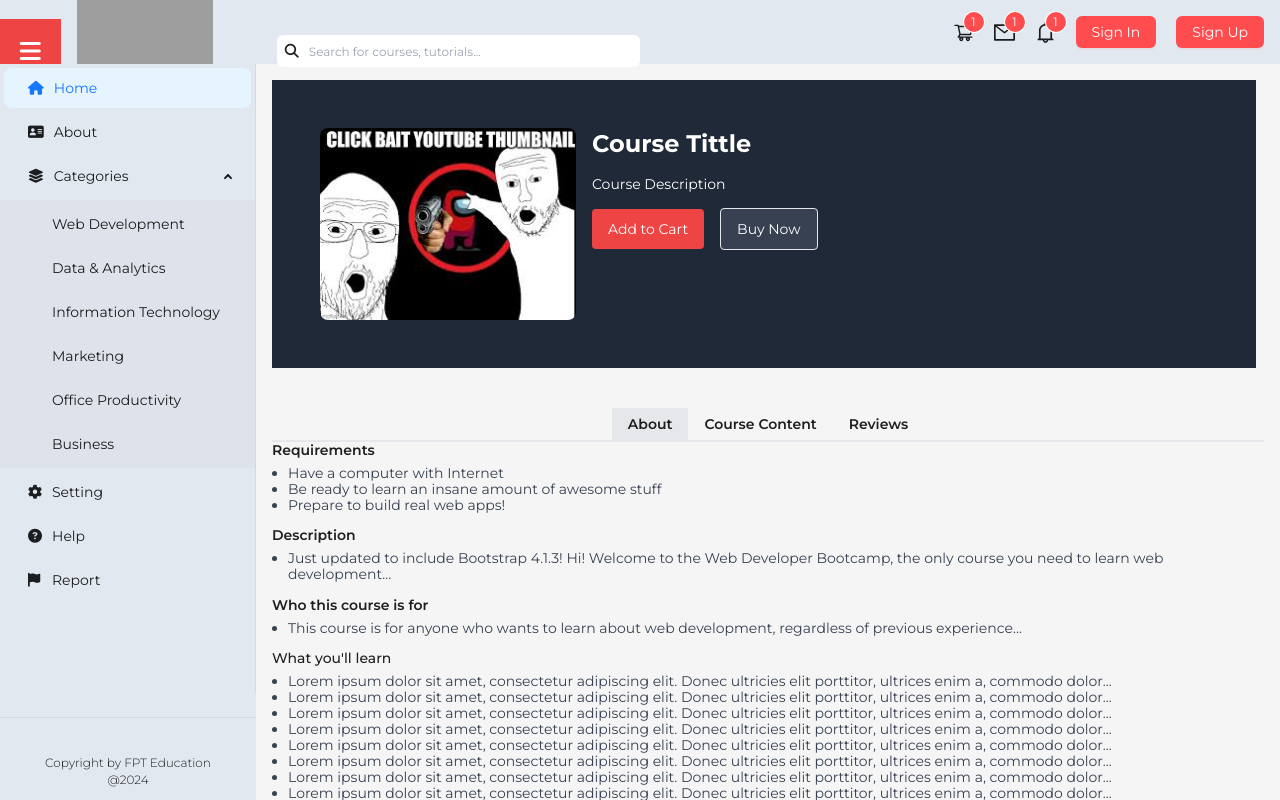
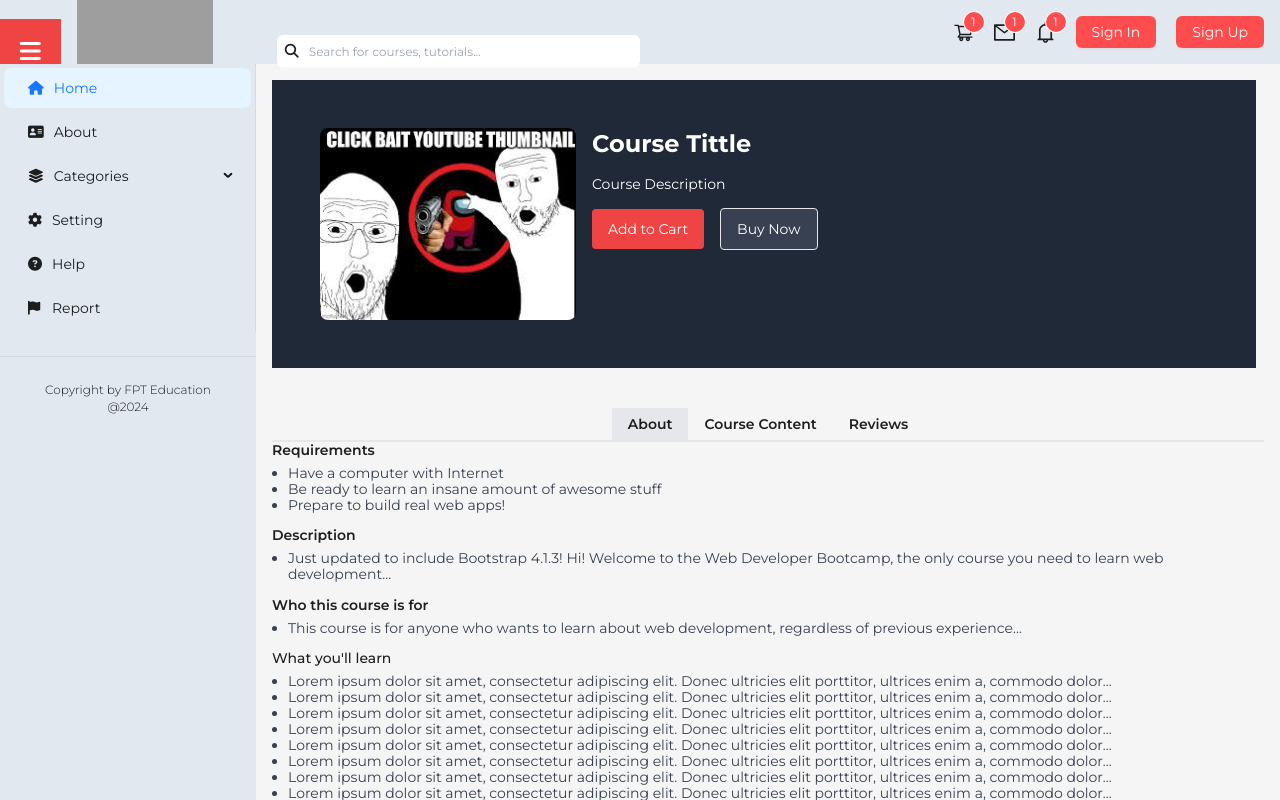
Before and after one commit to davidnguyen27/fpt_learning, a React (Vite) app: page /detail in a window 1280 px wide. Built offline with nearby package versions, Linux system fonts and the light colour scheme; grey boxes are pictures that could not be loaded.

Commit message:
AppSider Update

```diff
--- a/src/components/Layout/AppSider.tsx
+++ b/src/components/Layout/AppSider.tsx
@@ -1,3 +1,4 @@
+import React, { useState } from "react";
 import { Divider, Menu } from "antd";
 import { Footer } from "antd/es/layout/layout";
 import SubMenu from "antd/es/menu/SubMenu";
@@ -5,28 +6,61 @@ import { useNavigate } from "react-router-dom";
 
 const AppSider: React.FC<{ className?: string }> = () => {
   const navigate = useNavigate();
+  const [openKeys, setOpenKeys] = useState<string[]>([]);
+  const [selectedKeys, setSelectedKeys] = useState<string[]>(["1"]);
+
+  const onOpenChange = (keys: string[]) => {
+    setOpenKeys(keys.length ? [keys[keys.length - 1]] : []);
+  };
+
+  const onSelect = ({ key }: { key: string }) => {
+    setSelectedKeys([key]);
+    navigateToPage(key);
+  };
+
+  const navigateToPage = (key: string) => {
+    switch (key) {
+      case "1":
+        navigate("/");
+        break;
+      case "2":
+        navigate("/about");
+        break;
+      case "9":
+        navigate("/settings-page");
+        break;
+      case "10":
+        navigate("/help-page");
+        break;
+      case "11":
+        navigate("/report-page");
+        break;
+      default:
+        break;
+    }
+  };
 
   return (
-    <div className="flex h-full flex-col">
+    <>
       <Menu
         mode="inline"
-        defaultSelectedKeys={["1"]}
-        defaultOpenKeys={["sub1"]}
-        className="flex-grow bg-slate-200 text-sm"
+        selectedKeys={selectedKeys}
+        openKeys={openKeys}
+        onOpenChange={onOpenChange}
+        onSelect={onSelect}
+        className="bg-slate-200 text-sm"
       >
         <Menu.Item
-          className="hover:rounded-none hover:bg-amber-500 hover:text-black"
+          className="hover:rounded-none hover:bg-[#c2410c] hover:text-white"
           key="1"
           icon={<i className="fa-solid fa-house"></i>}
-          onClick={() => navigate("/")}
         >
           Home
         </Menu.Item>
         <Menu.Item
-          className="hover:rounded-none hover:bg-amber-500 hover:text-black"
+          className="hover:rounded-none hover:bg-[#c2410c] hover:text-white"
           key="2"
           icon={<i className="fa-solid fa-address-card"></i>}
-          onClick={() => navigate("/about")}
         >
           About
         </Menu.Item>
@@ -36,74 +70,71 @@ const AppSider: React.FC<{ className?: string }> = () => {
           title="Categories"
         >
           <Menu.Item
-            className="hover:rounded-none hover:bg-amber-500 hover:text-black"
+            className="hover:rounded-none hover:bg-[#ef4444] hover:text-white"
             key="3"
           >
             Web Development
           </Menu.Item>
           <Menu.Item
-            className="hover:rounded-none hover:bg-amber-500 hover:text-black"
+            className="hover:rounded-none hover:bg-[#ef4444] hover:text-white"
             key="4"
           >
             Data & Analytics
           </Menu.Item>
           <Menu.Item
-            className="hover:rounded-none hover:bg-amber-500 hover:text-black"
+            className="hover:rounded-none hover:bg-[#ef4444] hover:text-white"
             key="5"
           >
             Information Technology
           </Menu.Item>
           <Menu.Item
-            className="hover:rounded-none hover:bg-amber-500 hover:text-black"
+            className="hover:rounded-none hover:bg-[#ef4444] hover:text-white"
             key="6"
           >
             Marketing
           </Menu.Item>
           <Menu.Item
-            className="hover:rounded-none hover:bg-amber-500 hover:text-black"
+            className="hover:rounded-none hover:bg-[#ef4444] hover:text-white"
             key="7"
           >
             Office Productivity
           </Menu.Item>
           <Menu.Item
-            className="hover:rounded-none hover:bg-amber-500 hover:text-black"
+            className="hover:rounded-none hover:bg-[#ef4444] hover:text-white"
             key="8"
           >
             Business
           </Menu.Item>
         </SubMenu>
         <Menu.Item
-          className="hover:rounded-none hover:bg-amber-500 hover:text-black"
+          className="hover:rounded-none hover:bg-[#ef4444] hover:text-white"
           key="9"
           icon={<i className="fa-solid fa-gear"></i>}
-          onClick={() => navigate("/settings-page")}
         >
           Setting
         </Menu.Item>
         <Menu.Item
-          className="hover:rounded-none hover:bg-amber-500 hover:text-black"
+          className="hover:rounded-none hover:bg-[#ef4444] hover:text-white"
           key="10"
           icon={<i className="fa-solid fa-circle-question"></i>}
-          onClick={() => navigate("/help-page")}
         >
           Help
         </Menu.Item>
         <Menu.Item
-          className="hover:rounded-none hover:bg-amber-500 hover:text-black"
+          className="hover:rounded-none hover:bg-[#ef4444] hover:text-white"
           key="11"
           icon={<i className="fa-solid fa-flag"></i>}
-          onClick={() => navigate("/report-page")}
         >
           Report
         </Menu.Item>
       </Menu>
       <Divider />
-      <Footer className="bg-slate-200 px-8 py-3 text-center">
+      <Footer className="bg-slate-200 px-8 py-0 text-center">
         <span className="text-xs font-light">
           Copyright by FPT Education @2024
         </span>
       </Footer>
-    </div>
+    </>
   );
 };
 
```
